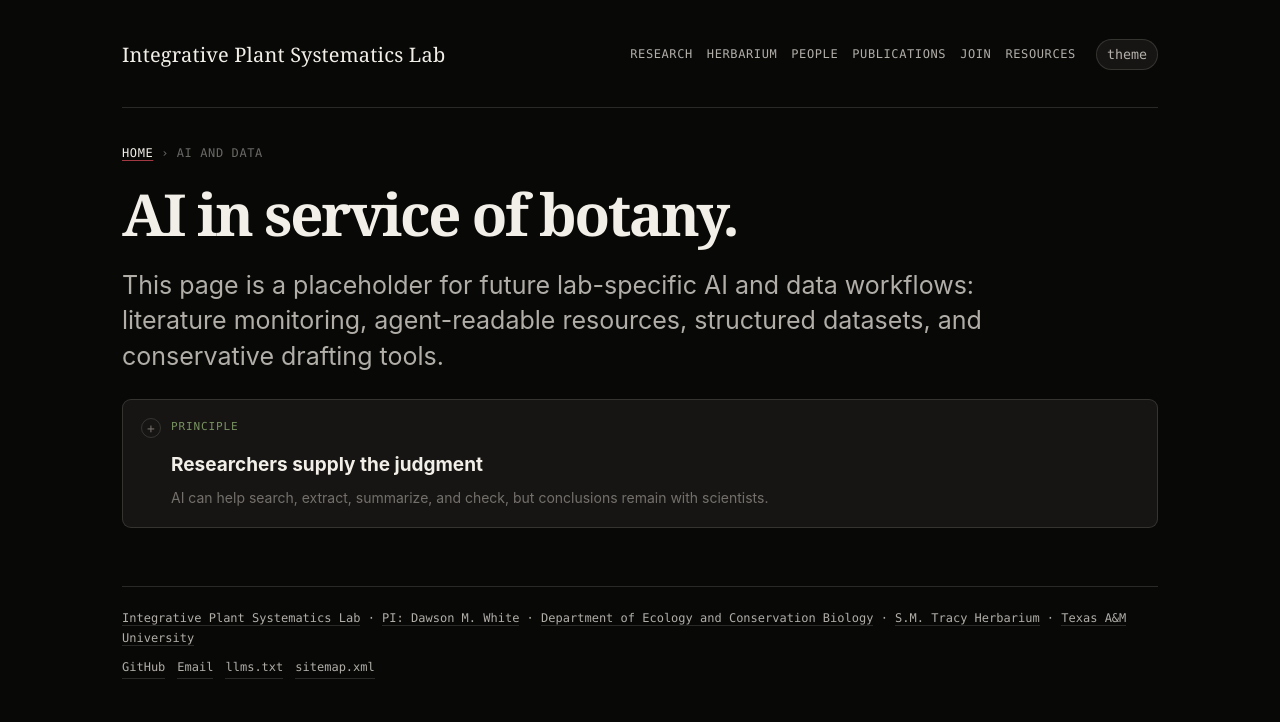
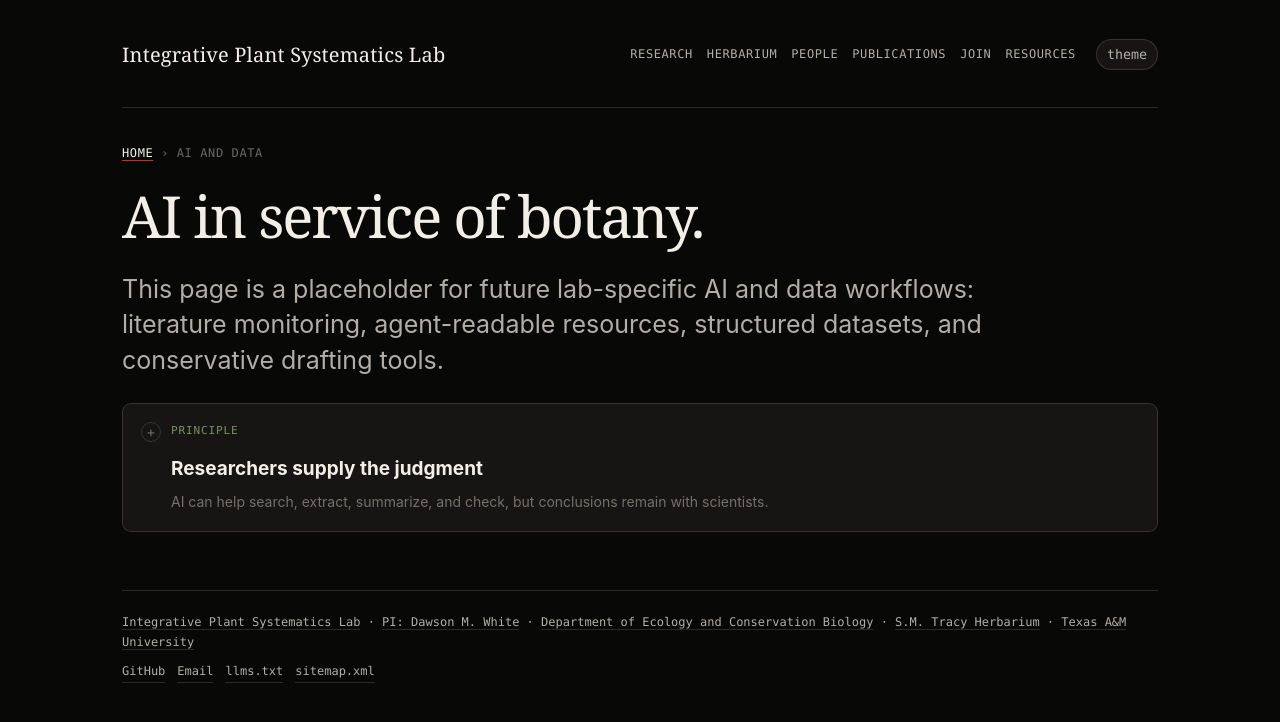
Before and after one commit to Erythroxylum/whiteplantsystematics.org, a Jekyll site: the page built from ai.html, in a window 1280 px wide. Shown: the top 722 px of the page. Built offline with Jekyll 4.4.1, drawn with Linux system fonts in a browser that asks for light colours.

Commit message:
title font

```diff
--- a/assets/css/main.css
+++ b/assets/css/main.css
@@ -43,7 +43,7 @@
 .site-nav a { color: var(--ink-dim); text-decoration: none; }
 .theme-toggle { border: 1px solid var(--rule); background: var(--paper-raised); color: var(--ink-dim); border-radius: 999px; padding: 7px 10px; font-family: var(--font-mono); cursor: pointer; }
 .crumb { font-family: var(--font-mono); font-size: 12px; color: var(--ink-faint); text-transform: uppercase; letter-spacing: 0.05em; margin-bottom: 22px; }
-.title { font-family: var(--font-serif); font-size: clamp(34px, 5vw, 58px); line-height: 0.98; letter-spacing: -0.04em; margin: 0 0 22px; max-width: 920px; }
+.title { font-family: var(--font-serif); font-weight: 400; font-size: clamp(34px, 5vw, 58px); line-height: 1.05; letter-spacing: -0.035em; margin: 0 0 22px; max-width: 920px; }
 .lede { font-size: clamp(19px, 2.2vw, 25px); line-height: 1.42; color: var(--ink-dim); max-width: 900px; }
 h2 { font-family: var(--font-serif); font-size: 34px; line-height: 1.15; margin: 48px 0 12px; }
 h3 { margin: 0 0 8px; font-size: 19px; line-height: 1.25; }
```
